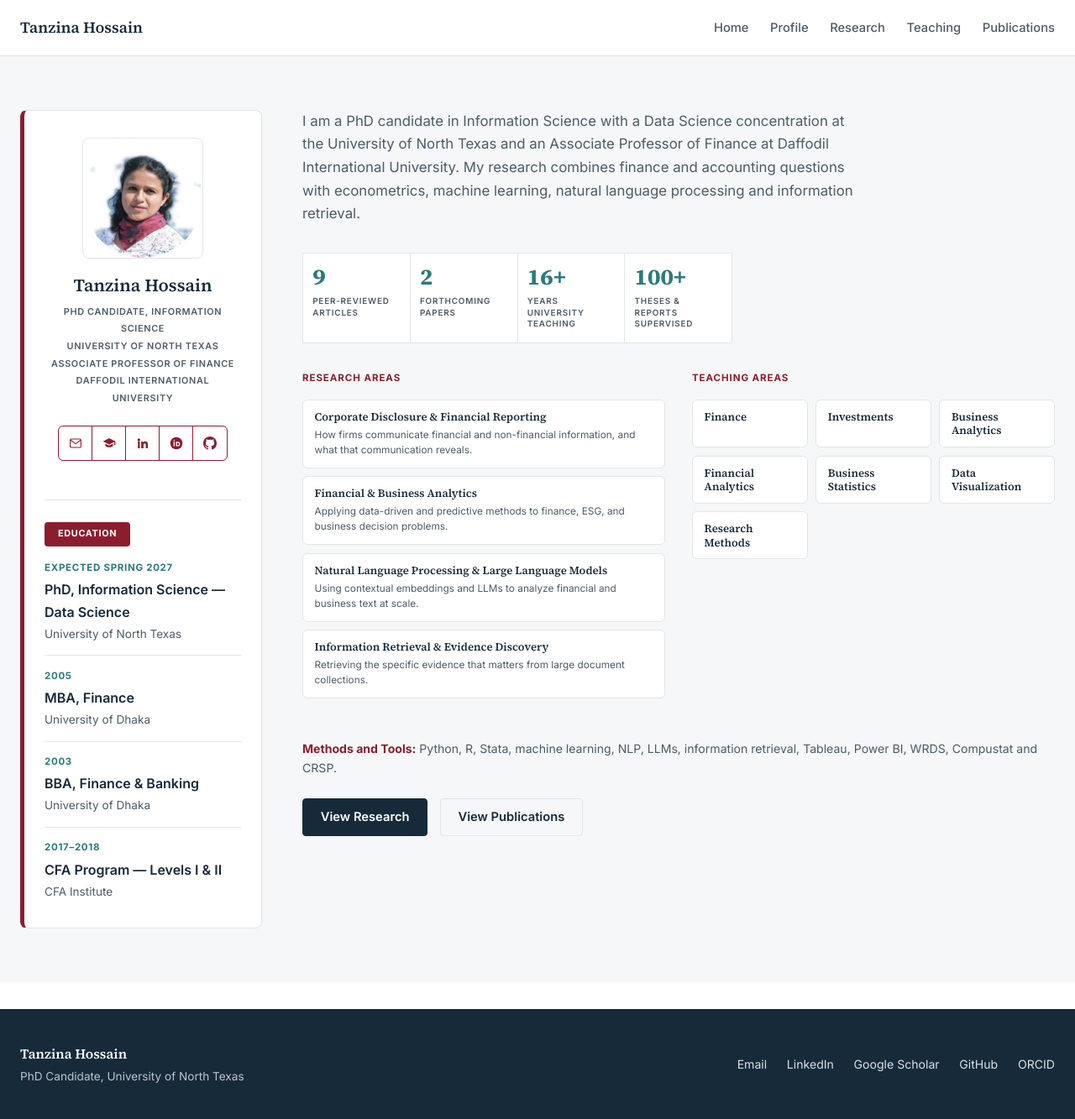
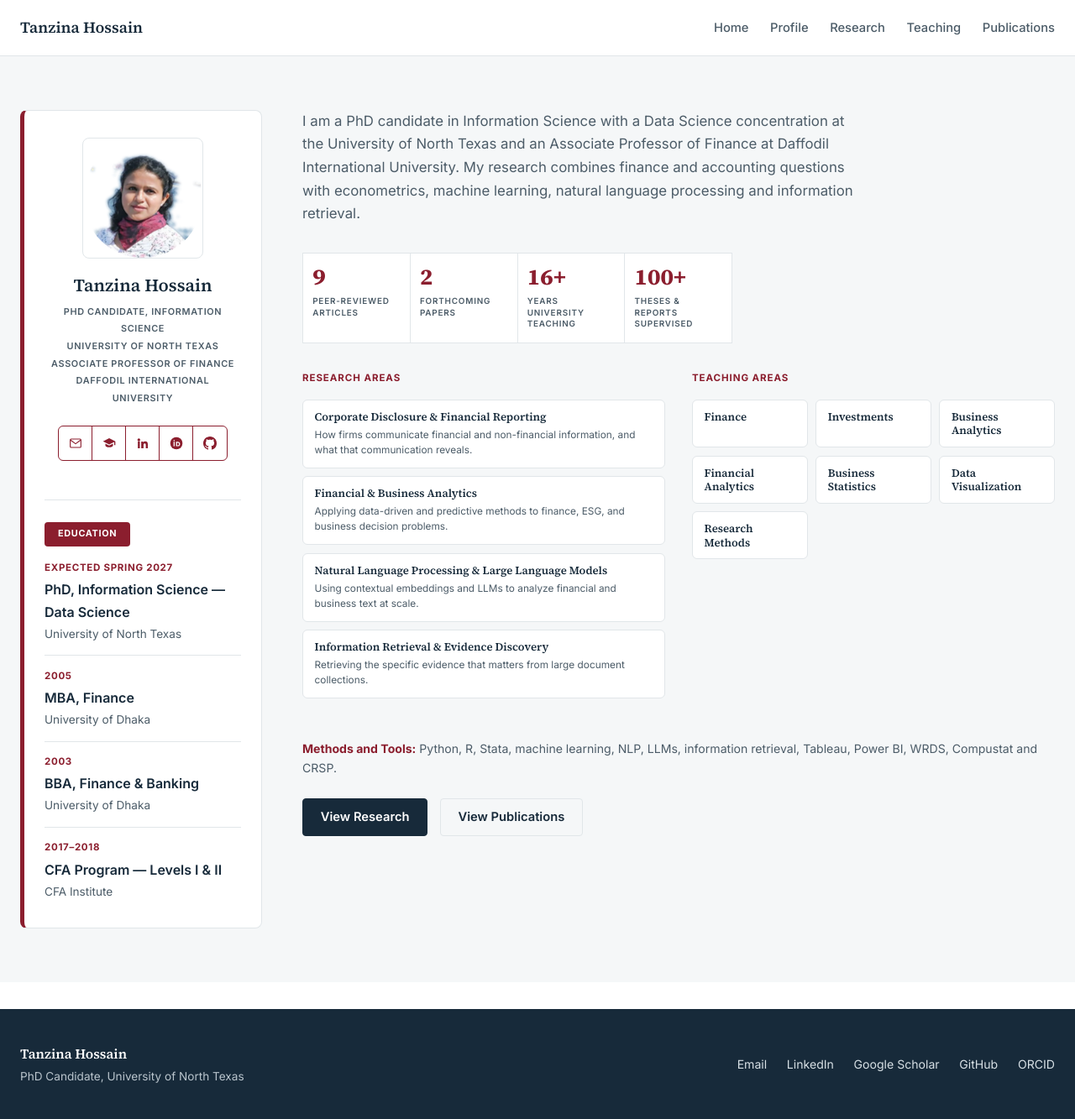
Before and after one commit to tanzinahossain/tanzinahossain.github.io, a Jekyll site: the page built from index.html, in a window 1280 px wide. Shown: the whole page at 84% size. Built offline with Jekyll 4.4.1, drawn with Linux system fonts in a browser that asks for light colours.

Commit message:
Apply the publications page's maroon theme site-wide: links, nav hover, section labels, year labels, and stat numbers on Research, Teaching, Home, and Profile
Co-Authored-By: Claude Sonnet 5 <noreply@anthropic.com>

```diff
--- a/assets/css/style.css
+++ b/assets/css/style.css
@@ -2,7 +2,7 @@
 :root{
   --navy:#172A3A;
   --blue:#356A8A;
-  --teal:#2C7A7B;
+  --teal:#8B1E2E;
   --maroon:#8B1E2E;
   --gray:#F5F7F8;
   --white:#FFFFFF;
```
